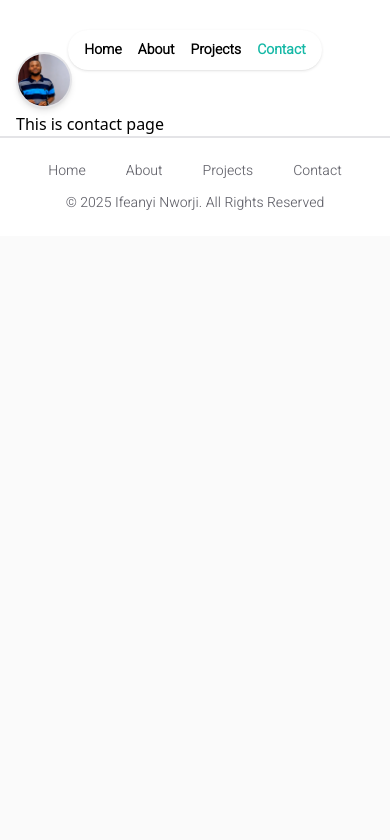
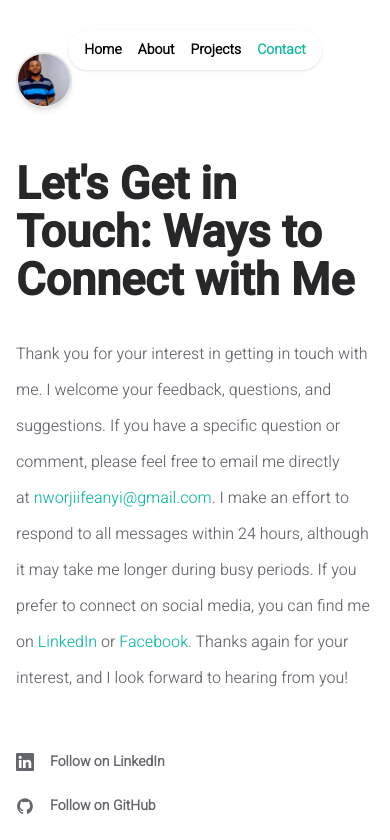
Before and after one commit to KellsCodes/ifeanyi-portfolio, a React (Vite) app: page /contact in a window 390 px wide. Shown: the top 840 px of the page. Built offline with nearby package versions, Linux system fonts and the light colour scheme.

Commit message:
Complete Contact page with responsiveness

```diff
--- a/src/pages/Contact.jsx
+++ b/src/pages/Contact.jsx
@@ -1,3 +1,4 @@
+import ContactCard from "../components/ContactCard";
 import HeroSection from "../components/Hero";
 import Layout from "../layout/Layout";
 
@@ -5,7 +6,21 @@ export default function Contact() {
     return (
         <Layout>
             <HeroSection />
-            <div>This is contact page</div>
+            <section className="space-y-8 mt-12">
+                <h1 className="lg:w-[75%] font-[700] text-[45px] leading-12 text-primary font-secondary">
+                    Let's Get in Touch: Ways to Connect with Me
+                </h1>
+                <p className="leading-9 font-medium font-primary text-secondary text-md">
+                    Thank you for your interest in getting in touch with me. I welcome your feedback, questions, and suggestions. If you have a specific question or comment, please feel free to email me directly at
+                    <a href="maito:nworjiifeanyi@gmail.com" target="_blank" className="ml-1 text-link">
+                        nworjiifeanyi@gmail.com</a>.
+                    I make an effort to respond to all messages within 24 hours, although it may take me longer during busy periods. If you prefer to connect on social media, you can find me on <a href="https://www.linkedin.com/in/ifeanyi-nworji-619222b7" target="_blank" className="text-link">LinkedIn</a> or <a href="https://web.facebook.com/ifeanyi.nworji.7/" target="_blank" className="text-link">Facebook</a>. Thanks again for your interest, and I look forward to hearing from you!
+                </p>
+            </section>
+
+            <div className="text-secondary text-sm font-bold font-primary space-y-6 mt-14 w-full md:w-50">
+                <ContactCard />
+            </div>
         </Layout>
     )
 }
```
